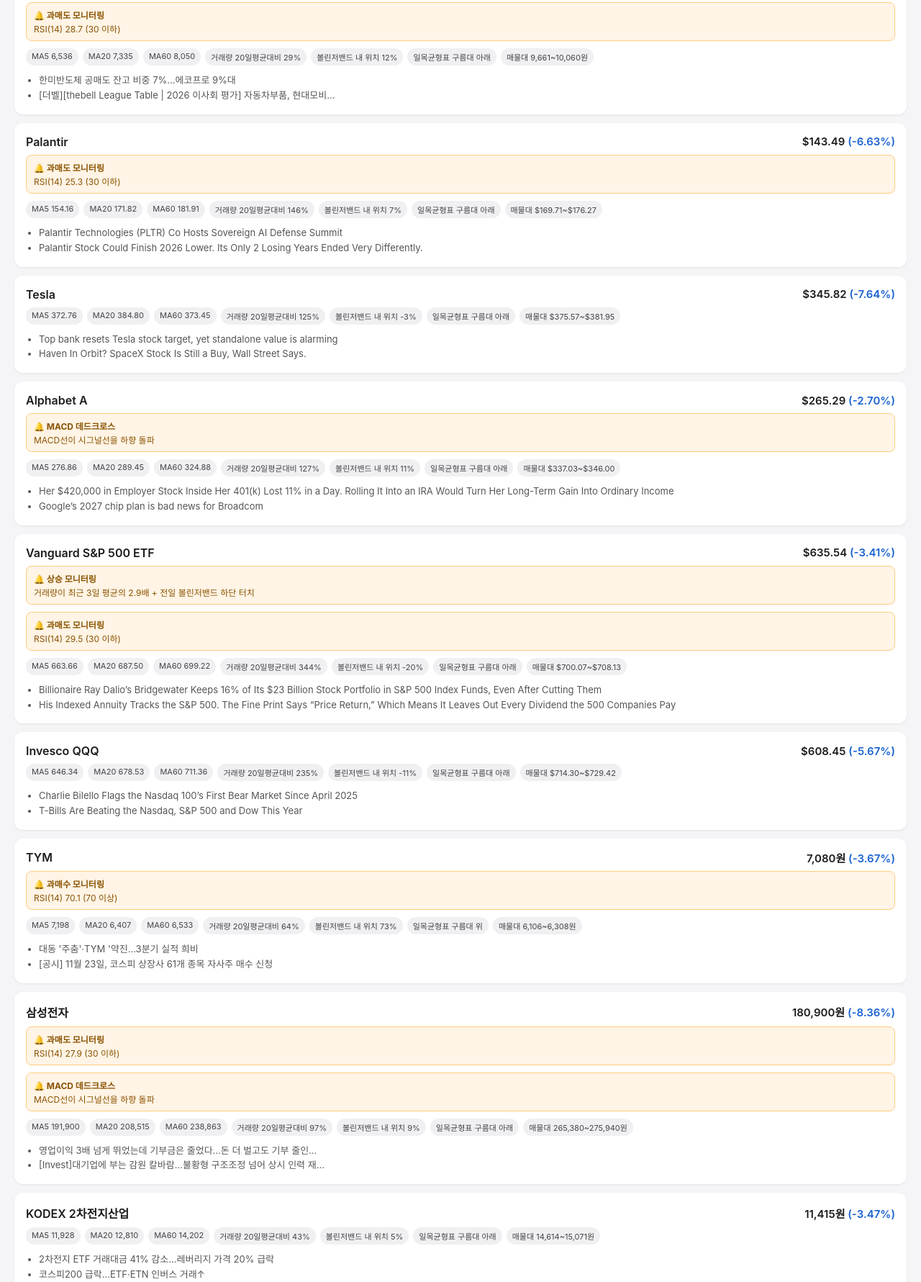
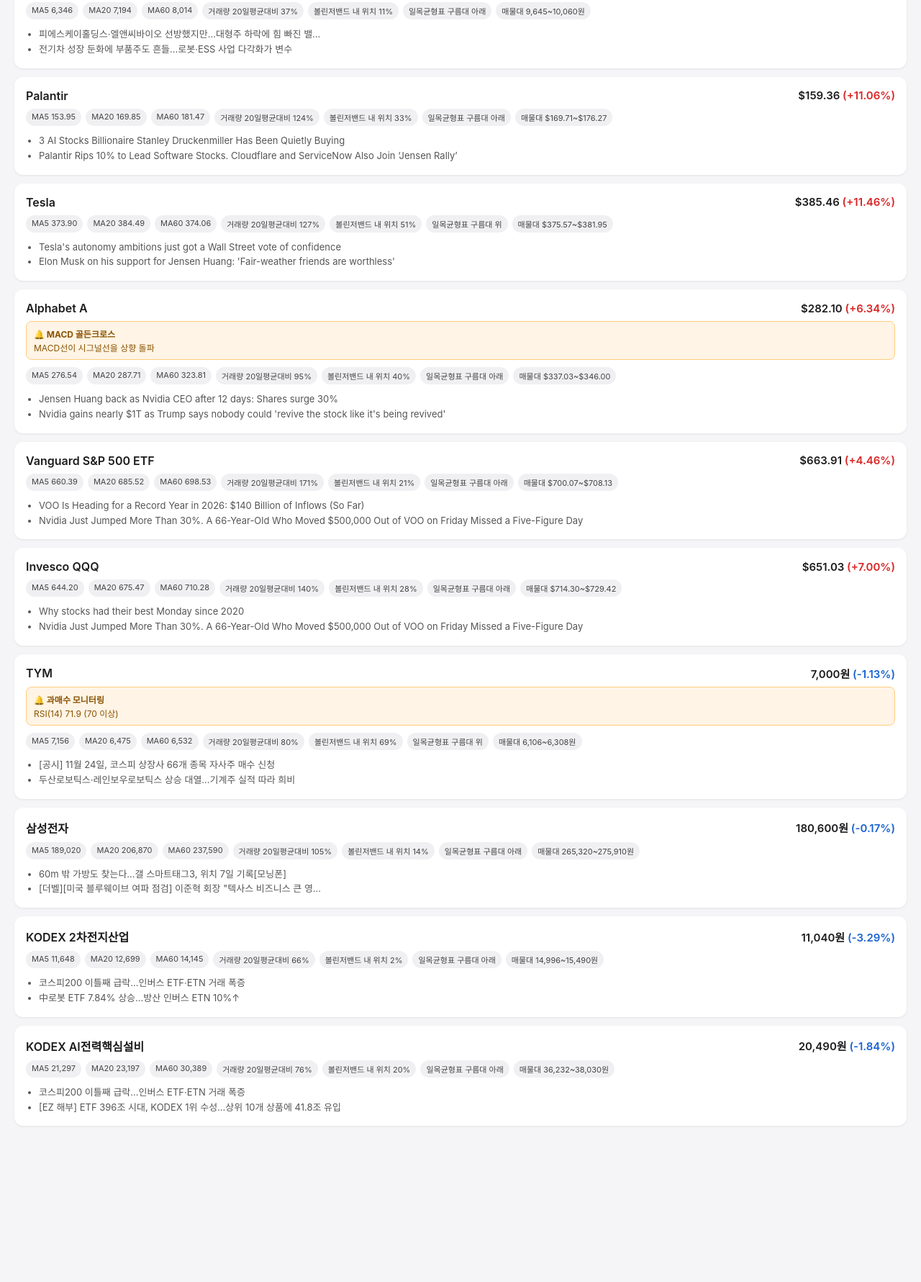
Before and after one commit to kyungseokmin-stack/stock-kakao-report, a plain HTML site: page docs/index.html in a window 1280 px wide. Shown: the part 150-1931 px from the top of the page at 72% size. After the commit the page ends 1746 px from the top, so only its background shows below. Drawn offline with Linux system fonts and the light colour scheme.

Commit message:
Update daily report

```diff
--- a/docs/index.html
+++ b/docs/index.html
@@ -4,7 +4,7 @@
 <meta charset="UTF-8">
 <meta name="viewport" content="width=device-width, initial-scale=1.0">
 <meta name="robots" content="noindex, nofollow">
-<title>2026-11-22 아침 브리핑</title>
+<title>2026-11-23 아침 브리핑</title>
 <style>
   body { font-family: -apple-system, BlinkMacSystemFont, sans-serif; background:#f5f5f7; margin:0; padding:20px; color:#1c1c1e; }
   h1 { font-size:20px; margin-bottom:4px; }
@@ -23,97 +23,97 @@
 </head>
 <body>
   <h1>📈 오늘의 관심 종목</h1>
-  <div class="updated">2026-11-22 업데이트 · 시세/지표/뉴스만 표시됩니다 (매매 조언 아님)</div>
+  <div class="updated">2026-11-23 업데이트 · 시세/지표/뉴스만 표시됩니다 (매매 조언 아님)</div>
 
         <div class="card">
           <div class="row">
             <span class="name">명신산업</span>
-            <span class="price">6,070원 <span style="color:#1a63d1">(-7.33%)</span></span>
+            <span class="price">5,910원 <span style="color:#1a63d1">(-2.64%)</span></span>
           </div>
-          <div class="alert"><b>🔔 과매도 모니터링</b><span>RSI(14) 28.7 (30 이하)</span></div>
-          <div class="badges"><span class="badge">MA5 6,536</span><span class="badge">MA20 7,335</span><span class="badge">MA60 8,050</span><span class="badge">거래량 20일평균대비 29%</span><span class="badge">볼린저밴드 내 위치 12%</span><span class="badge">일목균형표 구름대 아래</span><span class="badge">매물대 9,661~10,060원</span></div>
-          <ul class="news"><li><a href="http://www.kjdaily.com/article.php?aid=1795274271693037276" target="_blank" rel="noopener">한미반도체 공매도 잔고 비중 7%…에코프로 9%대</a></li><li><a href="https://www.thebell.co.kr/free/content/ArticleView.asp?key=202611131456182000105676" target="_blank" rel="noopener">[더벨][thebell League Table | 2026 이사회 평가] 자동차부품, 현대모비...</a></li></ul>
+
+          <div class="badges"><span class="badge">MA5 6,346</span><span class="badge">MA20 7,194</span><span class="badge">MA60 8,014</span><span class="badge">거래량 20일평균대비 37%</span><span class="badge">볼린저밴드 내 위치 11%</span><span class="badge">일목균형표 구름대 아래</span><span class="badge">매물대 9,645~10,060원</span></div>
+          <ul class="news"><li><a href="https://www.pinpointnews.co.kr/news/articleView.html?idxno=507097" target="_blank" rel="noopener">피에스케이홀딩스·엘앤씨바이오 선방했지만…대형주 하락에 힘 빠진 밸...</a></li><li><a href="https://www.pinpointnews.co.kr/news/articleView.html?idxno=507056" target="_blank" rel="noopener">전기차 성장 둔화에 부품주도 흔들…로봇·ESS 사업 다각화가 변수</a></li></ul>
         </div>
         <div class="card">
           <div class="row">
             <span class="name">Palantir</span>
-            <span class="price">$143.49 <span style="color:#1a63d1">(-6.63%)</span></span>
+            <span class="price">$159.36 <span style="color:#d92626">(+11.06%)</span></span>
           </div>
-          <div class="alert"><b>🔔 과매도 모니터링</b><span>RSI(14) 25.3 (30 이하)</span></div>
-          <div class="badges"><span class="badge">MA5 154.16</span><span class="badge">MA20 171.82</span><span class="badge">MA60 181.91</span><span class="badge">거래량 20일평균대비 146%</span><span class="badge">볼린저밴드 내 위치 7%</span><span class="badge">일목균형표 구름대 아래</span><span class="badge">매물대 $169.71~$176.27</span></div>
-          <ul class="news"><li><a href="https://finance.yahoo.com/technology/ai/articles/palantir-technologies-pltr-co-hosts-210650181.html" target="_blank" rel="noopener">Palantir Technologies (PLTR) Co Hosts Sovereign AI Defense Summit</a></li><li><a href="https://www.fool.com/investing/2026/11/22/palantir-stock-could-finish-2026-lower-its-only-2-losing-years-ended-very-differently/" target="_blank" rel="noopener">Palantir Stock Could Finish 2026 Lower. Its Only 2 Losing Years Ended Very Differently.</a></li></ul>
+
+          <div class="badges"><span class="badge">MA5 153.95</span><span class="badge">MA20 169.85</span><span class="badge">MA60 181.47</span><span class="badge">거래량 20일평균대비 124%</span><span class="badge">볼린저밴드 내 위치 33%</span><span class="badge">일목균형표 구름대 아래</span><span class="badge">매물대 $169.71~$176.27</span></div>
+          <ul class="news"><li><a href="https://www.fool.com/investing/2026/11/23/3-ai-stocks-billionaire-stanley-druckenmiller-has-been-quietly-buying/" target="_blank" rel="noopener">3 AI Stocks Billionaire Stanley Druckenmiller Has Been Quietly Buying</a></li><li><a href="https://247wallst.com/videos/palantir-rips-10-to-lead-software-stocks-cloudflare-and-servicenow-also-join-jensen-rally/" target="_blank" rel="noopener">Palantir Rips 10% to Lead Software Stocks. Cloudflare and ServiceNow Also Join ‘Jensen Rally’</a></li></ul>
         </div>
         <div class="card">
           <div class="row">
             <span class="name">Tesla</span>
-            <span class="price">$345.82 <span style="color:#1a63d1">(-7.64%)</span></span>
+            <span class="price">$385.46 <span style="color:#d92626">(+11.46%)</span></span>
           </div>
 
-          <div class="badges"><span class="badge">MA5 372.76</span><span class="badge">MA20 384.80</span><span class="badge">MA60 373.45</span><span class="badge">거래량 20일평균대비 125%</span><span class="badge">볼린저밴드 내 위치 -3%</span><span class="badge">일목균형표 구름대 아래</span><span class="badge">매물대 $375.57~$381.95</span></div>
-          <ul class="news"><li><a href="https://www.thestreet.com/investing/stocks/top-bank-resets-tesla-stock-target-yet-standalone-value-is-alarming" target="_blank" rel="noopener">Top bank resets Tesla stock target, yet standalone value is alarming</a></li><li><a href="https://www.barrons.com/articles/spacex-stock-buy-rating-jefferies-8a82866d?siteid=yhoof2&yptr=yahoo" target="_blank" rel="noopener">Haven In Orbit? SpaceX Stock Is Still a Buy, Wall Street Says.</a></li></ul>
+          <div class="badges"><span class="badge">MA5 373.90</span><span class="badge">MA20 384.49</span><span class="badge">MA60 374.06</span><span class="badge">거래량 20일평균대비 127%</span><span class="badge">볼린저밴드 내 위치 51%</span><span class="badge">일목균형표 구름대 위</span><span class="badge">매물대 $375.57~$381.95</span></div>
+          <ul class="news"><li><a href="https://finance.yahoo.com/markets/stocks/article/teslas-autonomy-ambitions-just-got-a-wall-street-vote-of-confidence-130035595.html" target="_blank" rel="noopener">Tesla's autonomy ambitions just got a Wall Street vote of confidence</a></li><li><a href="https://finance.yahoo.com/markets/article/musk-on-support-for-jensen-huangs-return-to-nvidia-fair-weather-friends-are-worthless-212613771.html" target="_blank" rel="noopener">Elon Musk on his support for Jensen Huang: 'Fair-weather friends are worthless'</a></li></ul>
         </div>
         <div class="card">
           <div class="row">
             <span class="name">Alphabet A</span>
-            <span class="price">$265.29 <span style="color:#1a63d1">(-2.70%)</span></span>
+            <span class="price">$282.10 <span style="color:#d92626">(+6.34%)</span></span>
           </div>
-          <div class="alert"><b>🔔 MACD 데드크로스</b><span>MACD선이 시그널선을 하향 돌파</span></div>
-          <div class="badges"><span class="badge">MA5 276.86</span><span class="badge">MA20 289.45</span><span class="badge">MA60 324.88</span><span class="badge">거래량 20일평균대비 127%</span><span class="badge">볼린저밴드 내 위치 11%</span><span class="badge">일목균형표 구름대 아래</span><span class="badge">매물대 $337.03~$346.00</span></div>
-          <ul class="news"><li><a href="https://247wallst.com/personal-finance/2026/11/22/her-420000-in-employer-stock-inside-her-401k-lost-11-in-a-day-rolling-it-into-an-ira-would-turn-her-long-term-gain-into-ordinary-income/" target="_blank" rel="noopener">Her $420,000 in Employer Stock Inside Her 401(k) Lost 11% in a Day. Rolling It Into an IRA Would Turn Her Long-Term Gain Into Ordinary Income</a></li><li><a href="https://www.thestreet.com/technology/google-2027-chip-plan-broadcom" target="_blank" rel="noopener">Google’s 2027 chip plan is bad news for Broadcom</a></li></ul>
+          <div class="alert"><b>🔔 MACD 골든크로스</b><span>MACD선이 시그널선을 상향 돌파</span></div>
+          <div class="badges"><span class="badge">MA5 276.54</span><span class="badge">MA20 287.71</span><span class="badge">MA60 323.81</span><span class="badge">거래량 20일평균대비 95%</span><span class="badge">볼린저밴드 내 위치 40%</span><span class="badge">일목균형표 구름대 아래</span><span class="badge">매물대 $337.03~$346.00</span></div>
+          <ul class="news"><li><a href="https://finance.yahoo.com/video/jensen-huang-back-as-nvidia-ceo-after-12-days-shares-surge-30-161302539.html" target="_blank" rel="noopener">Jensen Huang back as Nvidia CEO after 12 days: Shares surge 30%</a></li><li><a href="https://finance.yahoo.com/markets/article/nvidia-gains-nearly-1t-as-trump-says-nobody-could-revive-the-stock-like-its-being-revived-194634496.html" target="_blank" rel="noopener">Nvidia gains nearly $1T as Trump says nobody could 'revive the stock like it's being revived'</a></li></ul>
         </div>
         <div class="card">
           <div class="row">
             <span class="name">Vanguard S&P 500 ETF</span>
-            <span class="price">$635.54 <span style="color:#1a63d1">(-3.41%)</span></span>
+            <span class="price">$663.91 <span style="color:#d92626">(+4.46%)</span></span>
           </div>
-          <div class="alert"><b>🔔 상승 모니터링</b><span>거래량이 최근 3일 평균의 2.9배 + 전일 볼린저밴드 하단 터치</span></div><div class="alert"><b>🔔 과매도 모니터링</b><span>RSI(14) 29.5 (30 이하)</span></div>
-          <div class="badges"><span class="badge">MA5 663.66</span><span class="badge">MA20 687.50</span><span class="badge">MA60 699.22</span><span class="badge">거래량 20일평균대비 344%</span><span class="badge">볼린저밴드 내 위치 -20%</span><span class="badge">일목균형표 구름대 아래</span><span class="badge">매물대 $700.07~$708.13</span></div>
-          <ul class="news"><li><a href="https://247wallst.com/investing/2026/11/22/billionaire-ray-dalios-bridgewater-keeps-16-of-its-23-billion-stock-portfolio-in-sp-500-index-funds-even-after-cutting-them/" target="_blank" rel="noopener">Billionaire Ray Dalio’s Bridgewater Keeps 16% of Its $23 Billion Stock Portfolio in S&P 500 Index Funds, Even After Cutting Them</a></li><li><a href="https://247wallst.com/personal-finance/2026/11/21/his-indexed-annuity-tracks-the-sp-500-the-fine-print-says-price-return-which-means-it-leaves-out-every-dividend-the-500-companies-pay/" target="_blank" rel="noopener">His Indexed Annuity Tracks the S&P 500. The Fine Print Says “Price Return,” Which Means It Leaves Out Every Dividend the 500 Companies Pay</a></li></ul>
+
+          <div class="badges"><span class="badge">MA5 660.39</span><span class="badge">MA20 685.52</span><span class="badge">MA60 698.53</span><span class="badge">거래량 20일평균대비 171%</span><span class="badge">볼린저밴드 내 위치 21%</span><span class="badge">일목균형표 구름대 아래</span><span class="badge">매물대 $700.07~$708.13</span></div>
+          <ul class="news"><li><a href="https://www.fool.com/investing/2026/11/23/voo-is-heading-for-a-record-year-in-2026-usd140-billion-of-inflows-so-far/" target="_blank" rel="noopener">VOO Is Heading for a Record Year in 2026: $140 Billion of Inflows (So Far)</a></li><li><a href="https://247wallst.com/investing/etf/2026/11/23/nvidia-just-jumped-more-than-30-a-66-year-old-who-moved-500000-out-of-voo-on-friday-missed-a-five-figure-day/" target="_blank" rel="noopener">Nvidia Just Jumped More Than 30%. A 66-Year-Old Who Moved $500,000 Out of VOO on Friday Missed a Five-Figure Day</a></li></ul>
         </div>
         <div class="card">
           <div class="row">
             <span class="name">Invesco QQQ</span>
-            <span class="price">$608.45 <span style="color:#1a63d1">(-5.67%)</span></span>
+            <span class="price">$651.03 <span style="color:#d92626">(+7.00%)</span></span>
           </div>
 
-          <div class="badges"><span class="badge">MA5 646.34</span><span class="badge">MA20 678.53</span><span class="badge">MA60 711.36</span><span class="badge">거래량 20일평균대비 235%</span><span class="badge">볼린저밴드 내 위치 -11%</span><span class="badge">일목균형표 구름대 아래</span><span class="badge">매물대 $714.30~$729.42</span></div>
-          <ul class="news"><li><a href="https://247wallst.com/investing/2026/11/22/charlie-bilello-flags-the-nasdaq-100s-first-bear-market-since-april-2025/" target="_blank" rel="noopener">Charlie Bilello Flags the Nasdaq 100’s First Bear Market Since April 2025</a></li><li><a href="https://247wallst.com/investing/2026/11/21/t-bills-are-beating-the-nasdaq-sp-500-and-dow-this-year/" target="_blank" rel="noopener">T-Bills Are Beating the Nasdaq, S&P 500 and Dow This Year</a></li></ul>
+          <div class="badges"><span class="badge">MA5 644.20</span><span class="badge">MA20 675.47</span><span class="badge">MA60 710.28</span><span class="badge">거래량 20일평균대비 140%</span><span class="badge">볼린저밴드 내 위치 28%</span><span class="badge">일목균형표 구름대 아래</span><span class="badge">매물대 $714.30~$729.42</span></div>
+          <ul class="news"><li><a href="https://finance.yahoo.com/markets/article/why-stocks-are-having-their-wildest-morning-since-2008-184837610.html" target="_blank" rel="noopener">Why stocks had their best Monday since 2020</a></li><li><a href="https://247wallst.com/investing/etf/2026/11/23/nvidia-just-jumped-more-than-30-a-66-year-old-who-moved-500000-out-of-voo-on-friday-missed-a-five-figure-day/" target="_blank" rel="noopener">Nvidia Just Jumped More Than 30%. A 66-Year-Old Who Moved $500,000 Out of VOO on Friday Missed a Five-Figure Day</a></li></ul>
         </div>
         <div class="card">
           <div class="row">
             <span class="name">TYM</span>
-            <span class="price">7,080원 <span style="color:#1a63d1">(-3.67%)</span></span>
+            <span class="price">7,000원 <span style="color:#1a63d1">(-1.13%)</span></span>
           </div>
-          <div class="alert"><b>🔔 과매수 모니터링</b><span>RSI(14) 70.1 (70 이상)</span></div>
-          <div class="badges"><span class="badge">MA5 7,198</span><span class="badge">MA20 6,407</span><span class="badge">MA60 6,533</span><span class="badge">거래량 20일평균대비 64%</span><span class="badge">볼린저밴드 내 위치 73%</span><span class="badge">일목균형표 구름대 위</span><span class="badge">매물대 6,106~6,308원</span></div>
-          <ul class="news"><li><a href="https://www.aflnews.co.kr/news/articleView.html?idxno=332152" target="_blank" rel="noopener">대동 '주춤'·TYM '약진…3분기 실적 희비</a></li><li><a href="https://www.newstnt.com/news/articleView.html?idxno=729753" target="_blank" rel="noopener">[공시] 11월 23일, 코스피 상장사 61개 종목 자사주 매수 신청</a></li></ul>
+          <div class="alert"><b>🔔 과매수 모니터링</b><span>RSI(14) 71.9 (70 이상)</span></div>
+          <div class="badges"><span class="badge">MA5 7,156</span><span class="badge">MA20 6,475</span><span class="badge">MA60 6,532</span><span class="badge">거래량 20일평균대비 80%</span><span class="badge">볼린저밴드 내 위치 69%</span><span class="badge">일목균형표 구름대 위</span><span class="badge">매물대 6,106~6,308원</span></div>
+          <ul class="news"><li><a href="https://www.newstnt.com/news/articleView.html?idxno=730049" target="_blank" rel="noopener">[공시] 11월 24일, 코스피 상장사 66개 종목 자사주 매수 신청</a></li><li><a href="https://www.pinpointnews.co.kr/news/articleView.html?idxno=507238" target="_blank" rel="noopener">두산로보틱스·레인보우로보틱스 상승 대열…기계주 실적 따라 희비</a></li></ul>
         </div>
         <div class="card">
           <div class="row">
             <span class="name">삼성전자</span>
-            <span class="price">180,900원 <span style="color:#1a63d1">(-8.36%)</span></span>
+            <span class="price">180,600원 <span style="color:#1a63d1">(-0.17%)</span></span>
           </div>
-          <div class="alert"><b>🔔 과매도 모니터링</b><span>RSI(14) 27.9 (30 이하)</span></div><div class="alert"><b>🔔 MACD 데드크로스</b><span>MACD선이 시그널선을 하향 돌파</span></div>
-          <div class="badges"><span class="badge">MA5 191,900</span><span class="badge">MA20 208,515</span><span class="badge">MA60 238,863</span><span class="badge">거래량 20일평균대비 97%</span><span class="badge">볼린저밴드 내 위치 9%</span><span class="badge">일목균형표 구름대 아래</span><span class="badge">매물대 265,380~275,940원</span></div>
-          <ul class="news"><li><a href="https://n.news.naver.com/mnews/article/022/0004177272?sid=101" target="_blank" rel="noopener">영업이익 3배 넘게 뛰었는데 기부금은 줄었다…돈 더 벌고도 기부 줄인...</a></li><li><a href="https://www.investchosun.com/site/data/html_dir/2026/11/22/2026112280034.html" target="_blank" rel="noopener">[Invest]대기업에 부는 감원 칼바람…불황형 구조조정 넘어 상시 인력 재...</a></li></ul>
+
+          <div class="badges"><span class="badge">MA5 189,020</span><span class="badge">MA20 206,870</span><span class="badge">MA60 237,590</span><span class="badge">거래량 20일평균대비 105%</span><span class="badge">볼린저밴드 내 위치 14%</span><span class="badge">일목균형표 구름대 아래</span><span class="badge">매물대 265,320~275,910원</span></div>
+          <ul class="news"><li><a href="https://n.news.naver.com/mnews/article/018/0006414454?sid=105" target="_blank" rel="noopener">60m 밖 가방도 찾는다…갤 스마트태그3, 위치 7일 기록[모닝폰]</a></li><li><a href="https://www.thebell.co.kr/free/content/ArticleView.asp?key=202611191451184000102993" target="_blank" rel="noopener">[더벨][미국 블루웨이브 여파 점검] 이준혁 회장 "텍사스 비즈니스 큰 영...</a></li></ul>
         </div>
         <div class="card">
           <div class="row">
             <span class="name">KODEX 2차전지산업</span>
-            <span class="price">11,415원 <span style="color:#1a63d1">(-3.47%)</span></span>
+            <span class="price">11,040원 <span style="color:#1a63d1">(-3.29%)</span></span>
           </div>
 
-          <div class="badges"><span class="badge">MA5 11,928</span><span class="badge">MA20 12,810</span><span class="badge">MA60 14,202</span><span class="badge">거래량 20일평균대비 43%</span><span class="badge">볼린저밴드 내 위치 5%</span><span class="badge">일목균형표 구름대 아래</span><span class="badge">매물대 14,614~15,071원</span></div>
-          <ul class="news"><li><a href="http://www.kjdaily.com/article.php?aid=1795363054693063276" target="_blank" rel="noopener">2차전지 ETF 거래대금 41% 감소…레버리지 가격 20% 급락</a></li><li><a href="http://www.kjdaily.com/article.php?aid=1795248965693020276" target="_blank" rel="noopener">코스피200 급락…ETF·ETN 인버스 거래↑</a></li></ul>
+          <div class="badges"><span class="badge">MA5 11,648</span><span class="badge">MA20 12,699</span><span class="badge">MA60 14,145</span><span class="badge">거래량 20일평균대비 66%</span><span class="badge">볼린저밴드 내 위치 2%</span><span class="badge">일목균형표 구름대 아래</span><span class="badge">매물대 14,996~15,490원</span></div>
+          <ul class="news"><li><a href="http://www.kjdaily.com/article.php?aid=1795448137693206276" target="_blank" rel="noopener">코스피200 이틀째 급락…인버스 ETF·ETN 거래 폭증</a></li><li><a href="http://www.kjdaily.com/article.php?aid=1795447053693209276" target="_blank" rel="noopener">中로봇 ETF 7.84% 상승…방산 인버스 ETN 10%↑</a></li></ul>
         </div>
         <div class="card">
           <div class="row">
             <span class="name">KODEX AI전력핵심설비</span>
-            <span class="price">20,875원 <span style="color:#1a63d1">(-7.22%)</span></span>
+            <span class="price">20,490원 <span style="color:#1a63d1">(-1.84%)</span></span>
           </div>
 
-          <div class="badges"><span class="badge">MA5 21,623</span><span class="badge">MA20 23,446</span><span class="badge">MA60 30,616</span><span class="badge">거래량 20일평균대비 55%</span><span class="badge">볼린저밴드 내 위치 21%</span><span class="badge">일목균형표 구름대 아래</span><span class="badge">매물대 36,232~38,030원</span></div>
-          <ul class="news"><li><a href="https://www.pinpointnews.co.kr/news/articleView.html?idxno=506645" target="_blank" rel="noopener">구리값 7개월 만에 최저… LS·대한전선·일진전기 반전 기회 올까</a></li><li><a href="http://www.kjdaily.com/article.php?aid=1795248965693020276" target="_blank" rel="noopener">코스피200 급락…ETF·ETN 인버스 거래↑</a></li></ul>
+          <div class="badges"><span class="badge">MA5 21,297</span><span class="badge">MA20 23,197</span><span class="badge">MA60 30,389</span><span class="badge">거래량 20일평균대비 76%</span><span class="badge">볼린저밴드 내 위치 20%</span><span class="badge">일목균형표 구름대 아래</span><span class="badge">매물대 36,232~38,030원</span></div>
+          <ul class="news"><li><a href="http://www.kjdaily.com/article.php?aid=1795448137693206276" target="_blank" rel="noopener">코스피200 이틀째 급락…인버스 ETF·ETN 거래 폭증</a></li><li><a href="https://www.ezyeconomy.com/news/articleView.html?idxno=242105" target="_blank" rel="noopener">[EZ 해부] ETF 396조 시대, KODEX 1위 수성...상위 10개 상품에 41.8조 유입</a></li></ul>
         </div>
 </body>
 </html>
```
